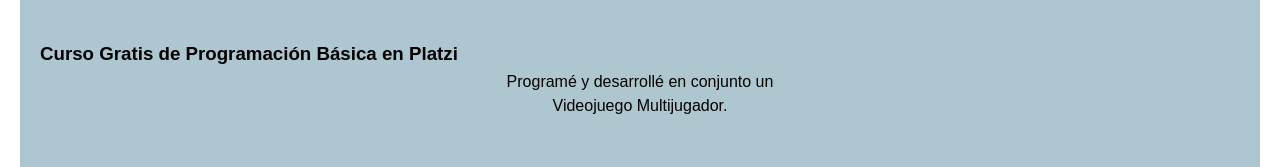
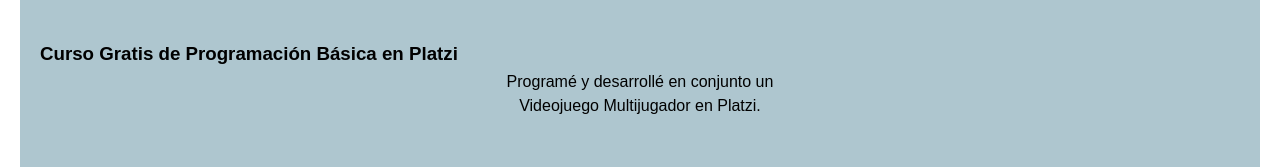
Before and after one commit to Daviidd1/mi-primera-p-gina-web, a plain HTML site: page Index.html in a window 1280 px wide. Shown: the part 1651-1818 px from the top of the page. Drawn offline with Linux system fonts and the light colour scheme.

Commit message:
Update Index.html

```diff
--- a/Index.html
+++ b/Index.html
@@ -141,7 +141,7 @@
         </li>
         <li>
           <h3>Curso Gratis de Programación Básica en Platzi</h3>
-          <p>Programé y desarrollé en conjunto un Videojuego Multijugador.</p>
+          <p>Programé y desarrollé en conjunto un Videojuego Multijugador en Platzi.</p>
         </li>
       </ul>
     </section>
```
